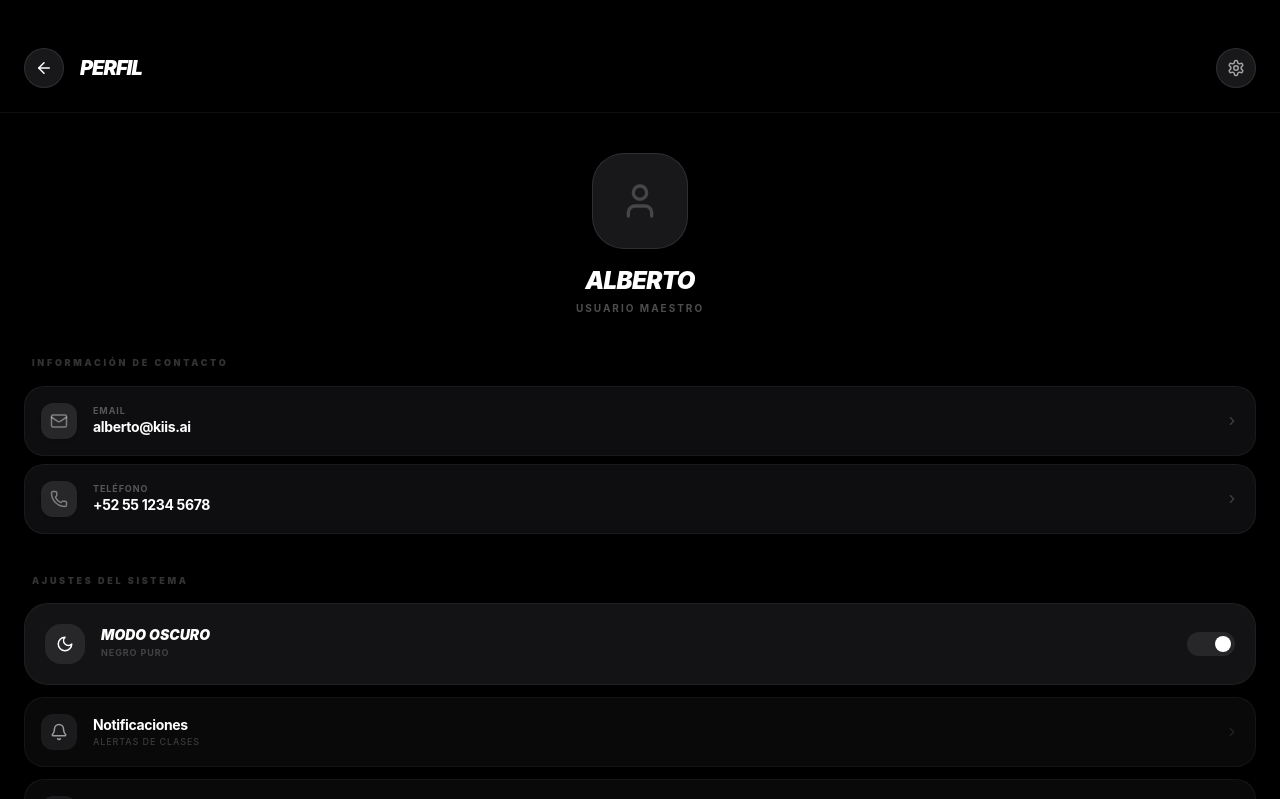
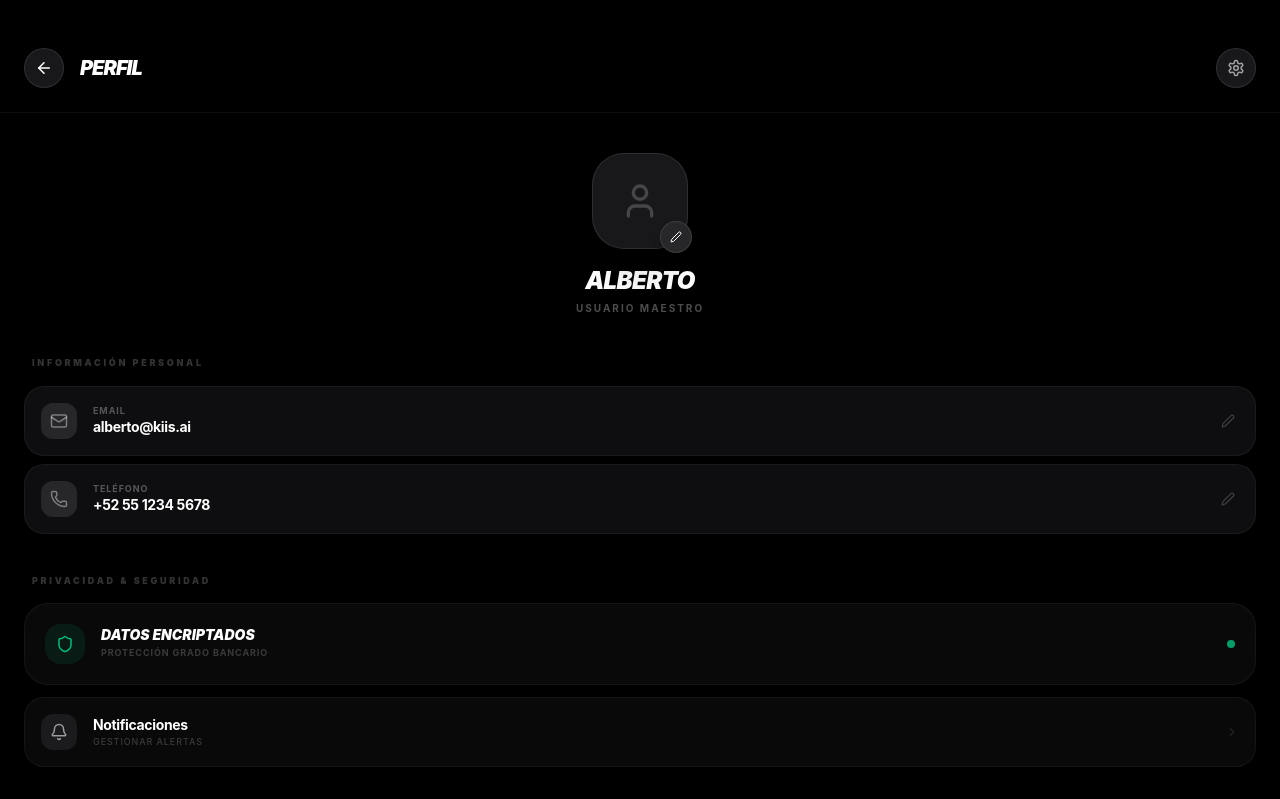
Before and after one commit to ekbfjefbfb/kiis, a React (Vite) app: page /profile in a window 1280 px wide. Shown: the top 799 px of the page. Built offline with nearby package versions, Linux system fonts and the light colour scheme; no server answers.

Commit message:
feat: functional compact profile with editable fields and enhanced privacy confidence

```diff
--- a/src/app/pages/Profile.tsx
+++ b/src/app/pages/Profile.tsx
@@ -1,11 +1,18 @@
 import { useState, useEffect } from "react";
-import { ArrowLeft, User, Moon, Sun, LogOut, ChevronRight, Settings, Mail, Phone, Shield, Bell, HelpCircle } from "lucide-react";
+import { ArrowLeft, User, Moon, Sun, LogOut, ChevronRight, Settings, Mail, Phone, Shield, Bell, HelpCircle, Edit2, Check, X } from "lucide-react";
 import { useNavigate } from "react-router";
-import { motion } from "motion/react";
+import { motion, AnimatePresence } from "motion/react";
 
 export default function ProfilePage() {
   const navigate = useNavigate();
   const [isDarkMode, setIsDarkMode] = useState(true);
+  const [editingField, setEditingField] = useState<string | null>(null);
+  const [userData, setUserData] = useState({
+    name: "Alberto",
+    email: "alberto@kiis.ai",
+    phone: "+52 55 1234 5678"
+  });
+  const [tempValue, setInputTemp] = useState("");
 
   useEffect(() => {
     document.body.style.backgroundColor = isDarkMode ? "#000000" : "#ffffff";
@@ -18,20 +25,19 @@ export default function ProfilePage() {
 
   const toggleTheme = () => setIsDarkMode(!isDarkMode);
 
-  const profileData = [
-    { icon: <Mail size={18} />, label: "Email", value: "alberto@kiis.ai", actionable: true },
-    { icon: <Phone size={18} />, label: "Teléfono", value: "+52 55 1234 5678", actionable: true },
-  ];
+  const startEditing = (field: string, current: string) => {
+    setEditingField(field);
+    setInputTemp(current);
+  };
 
-  const settingsOptions = [
-    { icon: <Bell size={18} />, label: "Notificaciones", sub: "Alertas de clases" },
-    { icon: <Shield size={18} />, label: "Privacidad", sub: "Datos y seguridad" },
-    { icon: <HelpCircle size={18} />, label: "Soporte", sub: "Ayuda técnica" },
-  ];
+  const saveEdit = (field: string) => {
+    setUserData(prev => ({ ...prev, [field]: tempValue }));
+    setEditingField(null);
+  };
 
   return (
     <div className={`min-h-[100dvh] transition-colors duration-500 ${isDarkMode ? 'bg-[#000000] text-white' : 'bg-white text-black'} font-sans selection:bg-zinc-500/30 overflow-x-hidden flex flex-col`}>
-      {/* Header Minimalista */}
+      {/* Header Compacto */}
       <div className={`px-6 pt-12 pb-6 flex justify-between items-center border-b ${isDarkMode ? 'border-white/5 bg-[#000000]/80' : 'border-black/5 bg-white/80'} backdrop-blur-xl sticky top-0 z-20`}>
         <div className="flex items-center gap-4">
           <button onClick={() => navigate(-1)} className={`w-10 h-10 rounded-full ${isDarkMode ? 'bg-zinc-900 border-white/10' : 'bg-zinc-100 border-black/5'} border flex items-center justify-center active:scale-90 transition-transform`}>
@@ -45,47 +51,138 @@ export default function ProfilePage() {
       </div>
 
       <div className="px-6 py-10 space-y-10 flex-1">
-        {/* User Identity - Seriedad Extrema */}
+        {/* Identidad Editable */}
         <section className="flex flex-col items-center text-center space-y-4">
-          <div className={`w-24 h-24 rounded-[32px] ${isDarkMode ? 'bg-zinc-900' : 'bg-zinc-100'} flex items-center justify-center border ${isDarkMode ? 'border-white/10' : 'border-black/10'} shadow-2xl`}>
-            <User size={40} className={isDarkMode ? 'text-white/20' : 'text-black/20'} />
+          <div className="relative group">
+            <div className={`w-24 h-24 rounded-[32px] ${isDarkMode ? 'bg-zinc-900' : 'bg-zinc-100'} flex items-center justify-center border ${isDarkMode ? 'border-white/10' : 'border-black/10'} shadow-2xl overflow-hidden`}>
+              <User size={40} className={isDarkMode ? 'text-white/20' : 'text-black/20'} />
+            </div>
+            <button className={`absolute -bottom-1 -right-1 w-8 h-8 rounded-full ${isDarkMode ? 'bg-zinc-800 border-white/10 text-white' : 'bg-white border-black/10 text-black'} border flex items-center justify-center shadow-lg active:scale-90 transition-transform`}>
+              <Edit2 size={12} />
+            </button>
           </div>
           <div>
-            <h2 className="text-2xl font-black uppercase italic tracking-tight">Alberto</h2>
+            <h2 className="text-2xl font-black uppercase italic tracking-tight">{userData.name}</h2>
             <p className={`text-[10px] font-bold uppercase tracking-[0.2em] mt-1 ${isDarkMode ? 'text-white/30' : 'text-black/30'}`}>Usuario Maestro</p>
           </div>
         </section>
 
-        {/* Datos Relevantes - Estructura Limpia */}
+        {/* Datos Editables - Lógica de Botones Compacta */}
         <section className="space-y-2">
-          <p className={`text-[9px] font-black uppercase tracking-[0.3em] mb-4 ml-2 ${isDarkMode ? 'text-white/20' : 'text-black/20'}`}>Información de contacto</p>
-          {profileData.map((item, i) => (
-            <motion.div
-              key={i}
-              whileTap={{ scale: 0.98 }}
-              className={`w-full ${isDarkMode ? 'bg-zinc-900/60 border-white/5' : 'bg-zinc-50 border-black/5'} border rounded-[20px] p-4 flex items-center justify-between transition-all`}
-            >
+          <p className={`text-[9px] font-black uppercase tracking-[0.3em] mb-4 ml-2 ${isDarkMode ? 'text-white/20' : 'text-black/20'}`}>Información Personal</p>
+
+          {/* Email */}
+          <div className={`w-full ${isDarkMode ? 'bg-zinc-900/60 border-white/5' : 'bg-zinc-50 border-black/5'} border rounded-[20px] p-4 transition-all relative overflow-hidden`}>
+            <div className="flex items-center justify-between">
               <div className="flex items-center gap-4">
-                <div className={`w-9 h-9 rounded-xl ${isDarkMode ? 'bg-zinc-800' : 'bg-white'} flex items-center justify-center shadow-sm`}>
-                  <span className={isDarkMode ? 'text-white/40' : 'text-black/40'}>{item.icon}</span>
+                <div className={`w-9 h-9 rounded-xl ${isDarkMode ? 'bg-zinc-800' : 'bg-white'} flex items-center justify-center`}>
+                  <Mail size={18} className={isDarkMode ? 'text-white/40' : 'text-black/40'} />
                 </div>
-                <div className="text-left">
-                  <p className={`text-[9px] font-bold uppercase tracking-widest ${isDarkMode ? 'text-white/30' : 'text-black/30'}`}>{item.label}</p>
-                  <p className="text-sm font-bold tracking-tight">{item.value}</p>
+                {editingField === 'email' ? (
+                  <input
+                    autoFocus
+                    value={tempValue}
+                    onChange={(e) => setInputTemp(e.target.value)}
+                    className="bg-transparent border-none focus:ring-0 text-sm font-bold tracking-tight w-40"
+                  />
+                ) : (
+                  <div className="text-left">
+                    <p className={`text-[9px] font-bold uppercase tracking-widest ${isDarkMode ? 'text-white/30' : 'text-black/30'}`}>Email</p>
+                    <p className="text-sm font-bold tracking-tight">{userData.email}</p>
+                  </div>
+                )}
+              </div>
+
+              <div className="flex gap-2">
+                {editingField === 'email' ? (
+                  <>
+                    <button onClick={() => saveEdit('email')} className="text-emerald-500 p-1"><Check size={18} /></button>
+                    <button onClick={() => setEditingField(null)} className="text-red-500 p-1"><X size={18} /></button>
+                  </>
+                ) : (
+                  <button onClick={() => startEditing('email', userData.email)} className="opacity-20 hover:opacity-100 transition-opacity p-1">
+                    <Edit2 size={14} />
+                  </button>
+                )}
+              </div>
+            </div>
+          </div>
+
+          {/* Teléfono */}
+          <div className={`w-full ${isDarkMode ? 'bg-zinc-900/60 border-white/5' : 'bg-zinc-50 border-black/5'} border rounded-[20px] p-4 transition-all relative overflow-hidden`}>
+            <div className="flex items-center justify-between">
+              <div className="flex items-center gap-4">
+                <div className={`w-9 h-9 rounded-xl ${isDarkMode ? 'bg-zinc-800' : 'bg-white'} flex items-center justify-center`}>
+                  <Phone size={18} className={isDarkMode ? 'text-white/40' : 'text-black/40'} />
                 </div>
+                {editingField === 'phone' ? (
+                  <input
+                    autoFocus
+                    value={tempValue}
+                    onChange={(e) => setInputTemp(e.target.value)}
+                    className="bg-transparent border-none focus:ring-0 text-sm font-bold tracking-tight w-40"
+                  />
+                ) : (
+                  <div className="text-left">
+                    <p className={`text-[9px] font-bold uppercase tracking-widest ${isDarkMode ? 'text-white/30' : 'text-black/30'}`}>Teléfono</p>
+                    <p className="text-sm font-bold tracking-tight">{userData.phone}</p>
+                  </div>
+                )}
               </div>
-              {item.actionable && <ChevronRight size={14} className="opacity-20" />}
-            </motion.div>
-          ))}
+
+              <div className="flex gap-2">
+                {editingField === 'phone' ? (
+                  <>
+                    <button onClick={() => saveEdit('phone')} className="text-emerald-500 p-1"><Check size={18} /></button>
+                    <button onClick={() => setEditingField(null)} className="text-red-500 p-1"><X size={18} /></button>
+                  </>
+                ) : (
+                  <button onClick={() => startEditing('phone', userData.phone)} className="opacity-20 hover:opacity-100 transition-opacity p-1">
+                    <Edit2 size={14} />
+                  </button>
+                )}
+              </div>
+            </div>
+          </div>
         </section>
 
-        {/* Preferencias y Sistema */}
+        {/* Privacidad - Confianza Extrema */}
         <section className="space-y-3">
-          <p className={`text-[9px] font-black uppercase tracking-[0.3em] mb-4 ml-2 ${isDarkMode ? 'text-white/20' : 'text-black/20'}`}>Ajustes del sistema</p>
+          <p className={`text-[9px] font-black uppercase tracking-[0.3em] mb-4 ml-2 ${isDarkMode ? 'text-white/20' : 'text-black/20'}`}>Privacidad & Seguridad</p>
 
+          <div className={`w-full ${isDarkMode ? 'bg-zinc-900/40 border-white/5' : 'bg-zinc-50 border-black/5'} border rounded-[24px] p-5 flex items-center justify-between shadow-sm`}>
+            <div className="flex items-center gap-4">
+              <div className={`w-10 h-10 rounded-2xl ${isDarkMode ? 'bg-emerald-500/10' : 'bg-emerald-500/5'} flex items-center justify-center`}>
+                <Shield size={18} className="text-emerald-500" />
+              </div>
+              <div className="text-left">
+                <p className="text-sm font-black uppercase italic leading-none">Datos Encriptados</p>
+                <p className={`text-[9px] font-bold uppercase tracking-widest mt-1 ${isDarkMode ? 'text-white/20' : 'text-black/20'}`}>Protección Grado Bancario</p>
+              </div>
+            </div>
+            <div className="w-2 h-2 rounded-full bg-emerald-500 animate-pulse" />
+          </div>
+
+          <button className={`w-full ${isDarkMode ? 'bg-zinc-900/40 border-white/5' : 'bg-zinc-50 border-black/5'} border rounded-[20px] p-4 flex items-center justify-between active:scale-[0.98] transition-all`}>
+            <div className="flex items-center gap-4">
+              <div className={`w-9 h-9 rounded-xl ${isDarkMode ? 'bg-zinc-800' : 'bg-white'} flex items-center justify-center opacity-60`}>
+                <Bell size={18} />
+              </div>
+              <div className="text-left">
+                <p className="text-sm font-bold tracking-tight">Notificaciones</p>
+                <p className={`text-[9px] font-medium uppercase tracking-widest ${isDarkMode ? 'text-white/20' : 'text-black/20'}`}>Gestionar alertas</p>
+              </div>
+            </div>
+            <ChevronRight size={14} className="opacity-10" />
+          </button>
+        </section>
+
+        {/* Modo Oscuro */}
+        <section className="space-y-3">
+          <p className={`text-[9px] font-black uppercase tracking-[0.3em] mb-4 ml-2 ${isDarkMode ? 'text-white/20' : 'text-black/20'}`}>Sistema</p>
           <button
             onClick={toggleTheme}
-            className={`w-full ${isDarkMode ? 'bg-zinc-900/80 border-white/5' : 'bg-zinc-100/50 border-black/5'} border rounded-[24px] p-5 flex items-center justify-between active:scale-[0.98] transition-all`}
+            className={`w-full ${isDarkMode ? 'bg-zinc-900/80 border-white/5' : 'bg-zinc-100 border-black/5'} border rounded-[24px] p-5 flex items-center justify-between active:scale-[0.98] transition-all shadow-sm`}
           >
             <div className="flex items-center gap-4">
               <div className={`w-10 h-10 rounded-2xl ${isDarkMode ? 'bg-zinc-800' : 'bg-zinc-200'} flex items-center justify-center`}>
@@ -104,33 +201,14 @@ export default function ProfilePage() {
             </div>
           </button>
 
-          {settingsOptions.map((opt, i) => (
-            <motion.button
-              key={i}
-              whileTap={{ scale: 0.98 }}
-              className={`w-full ${isDarkMode ? 'bg-zinc-900/40 border-white/5' : 'bg-zinc-50 border-black/5'} border rounded-[20px] p-4 flex items-center justify-between transition-all`}
-            >
-              <div className="flex items-center gap-4">
-                <div className={`w-9 h-9 rounded-xl ${isDarkMode ? 'bg-zinc-800' : 'bg-white'} flex items-center justify-center opacity-60`}>
-                  {opt.icon}
-                </div>
-                <div className="text-left">
-                  <p className="text-sm font-bold tracking-tight">{opt.label}</p>
-                  <p className={`text-[9px] font-medium uppercase tracking-widest ${isDarkMode ? 'text-white/20' : 'text-black/20'}`}>{opt.sub}</p>
-                </div>
-              </div>
-              <ChevronRight size={14} className="opacity-10" />
-            </motion.button>
-          ))}
-
-          <button className={`w-full ${isDarkMode ? 'bg-zinc-900/80 border-white/5' : 'bg-zinc-100/50 border-black/5'} border rounded-[24px] p-5 flex items-center justify-between active:scale-[0.98] transition-all mt-6`}>
+          <button className={`w-full ${isDarkMode ? 'bg-zinc-900/80 border-white/5' : 'bg-zinc-100 border-black/5'} border rounded-[24px] p-5 flex items-center justify-between active:scale-[0.98] transition-all mt-6`}>
             <div className="flex items-center gap-4 text-left">
               <div className={`w-10 h-10 rounded-2xl ${isDarkMode ? 'bg-zinc-800' : 'bg-zinc-200'} flex items-center justify-center`}>
                 <LogOut size={18} className="text-zinc-500" />
               </div>
               <div>
                 <p className="text-sm font-black uppercase italic leading-none">Cerrar Sesión</p>
-                <p className={`text-[9px] font-bold uppercase tracking-widest mt-1 ${isDarkMode ? 'text-white/20' : 'text-black/20'}`}>Desconectar dispositivo</p>
+                <p className={`text-[9px] font-bold uppercase tracking-widest mt-1 ${isDarkMode ? 'text-white/20' : 'text-black/20'}`}>Desconectar</p>
               </div>
             </div>
             <ChevronRight size={16} className="opacity-10" />
```
